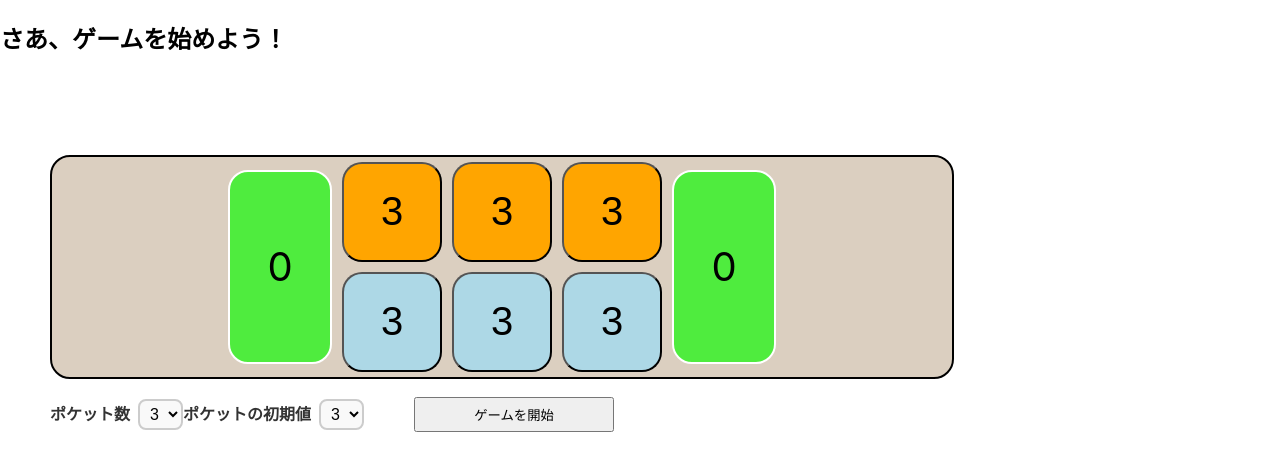
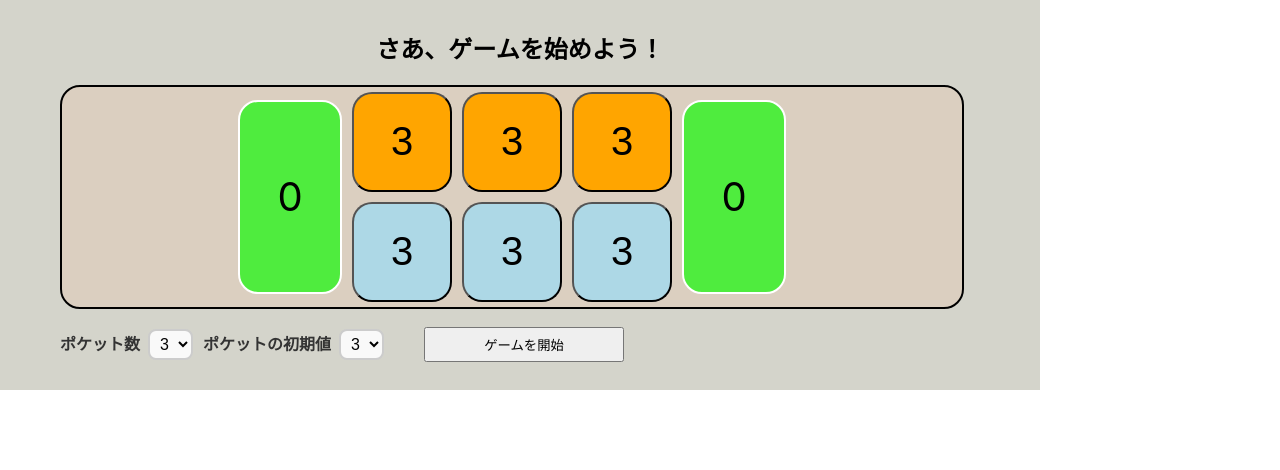
Before and after one commit to nomanoma121/mancala-app, a React (Create React App) app: page / in a window 1280 px wide. Shown: the top 470 px of the page. Built offline with nearby package versions, Linux system fonts and the light colour scheme.

Commit message:
ゲーム本体のCSS完成

```diff
--- a/src/App.css
+++ b/src/App.css
@@ -1,7 +1,7 @@
 .tables {
   background-color: rgb(219, 207, 192);
   display: flex;
-  margin: 100px auto 0 50px;
+  margin: 0px auto 0 50px;
   width: 900px;
   justify-content: center;
   border: 2px solid black;
@@ -46,13 +46,14 @@
 }
 
 .select-container {
-  margin: 20px 50px;
+  margin: 20px 0 20px 50px;
   display: flex;
 }
 
 .select-box {
   flex-direction: column;
   align-items: center;
+  margin-right: 10px;
 }
 
 .select-label {
@@ -90,9 +91,20 @@
   width: 200px;
   margin-top: 18px;
   box-shadow: 0 4px 6px rgba(0, 0, 0, 0, 0);
+  margin-left: 30px;
 }
 
 .game-button:active {
   box-shadow: 0 2px 4px rgba(0, 0, 0, 0);
   transform: translateY(2px);
 }
+
+.message {
+  text-align: center;
+}
+
+.main-container {
+  background-color: rgb(212, 212, 203);
+  width: 1020px;
+  padding: 10px;
+}
--- a/src/App.js
+++ b/src/App.js
@@ -242,8 +242,8 @@ export default function Game() {
   const message = isFinished ? finishMessage : isPlaying ? playingMessage : "さあ、ゲームを始めよう！";
 
   return (
-    <>
-      <h2>{message}</h2>
+    <div className="main-container">
+      <h2 className="message">{message}</h2>
       <Table pocketsArray={pocketsArray} handleClick={handleClick} />
       <div className="container">
         <UseSelectPocekt
@@ -253,6 +253,6 @@ export default function Game() {
         />
         <GameButton isPlaying={isPlaying} handleGame={handleGame}/>
       </div>
-    </>
+    </div>
   );
 }
```
